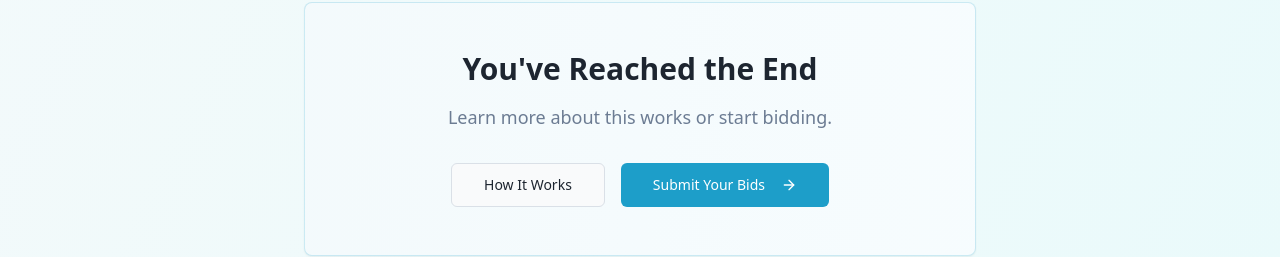
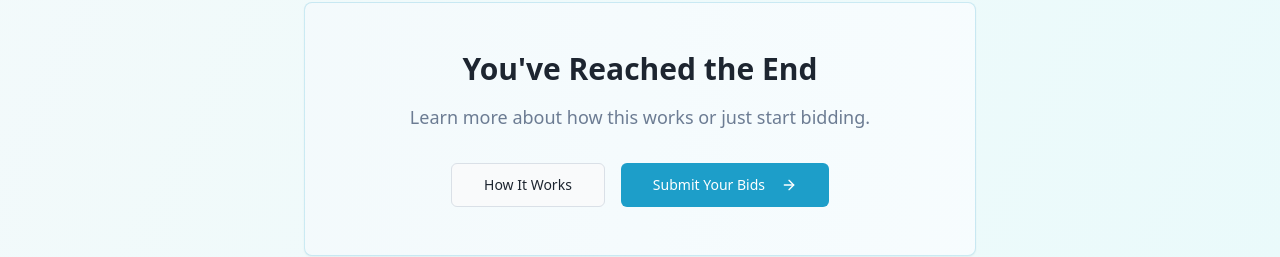
Before and after one commit to Lexiconerd/fair-room-bids, a React (Vite) app: page / in a window 1280 px wide. Shown: the part 2638-2895 px from the top of the page. Built offline with nearby package versions, Linux system fonts and the light colour scheme.

Commit message:
Update Index.tsx

```diff
--- a/src/pages/Index.tsx
+++ b/src/pages/Index.tsx
@@ -193,7 +193,7 @@ const Index = () => {
           <CardContent className="p-12">
             <h3 className="text-3xl font-bold mb-4 text-foreground">You've Reached the End</h3>
             <p className="text-lg text-muted-foreground mb-8">
-              Learn more about this works or start bidding.
+              Learn more about how this works or just start bidding.
             </p>
             <div className="flex flex-col sm:flex-row gap-4 justify-center">
               <Link to="/algorithm">
```
